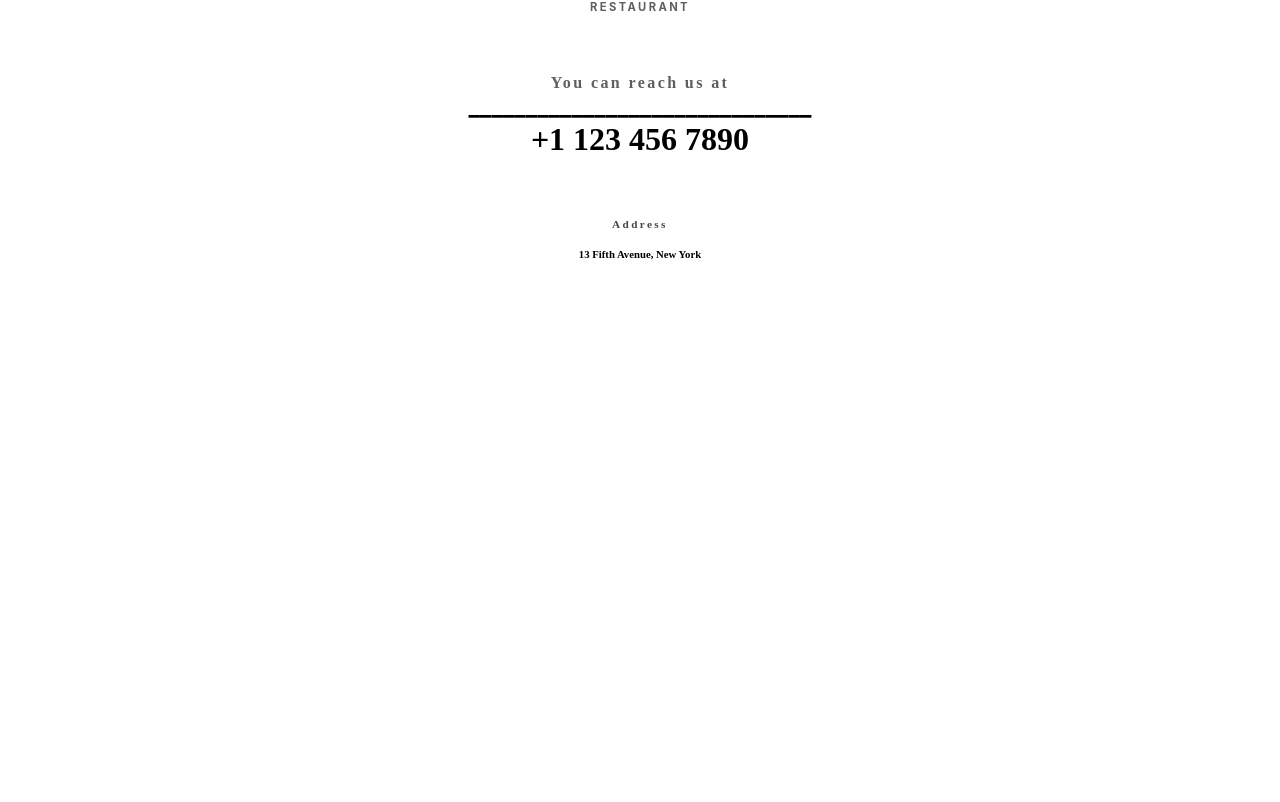
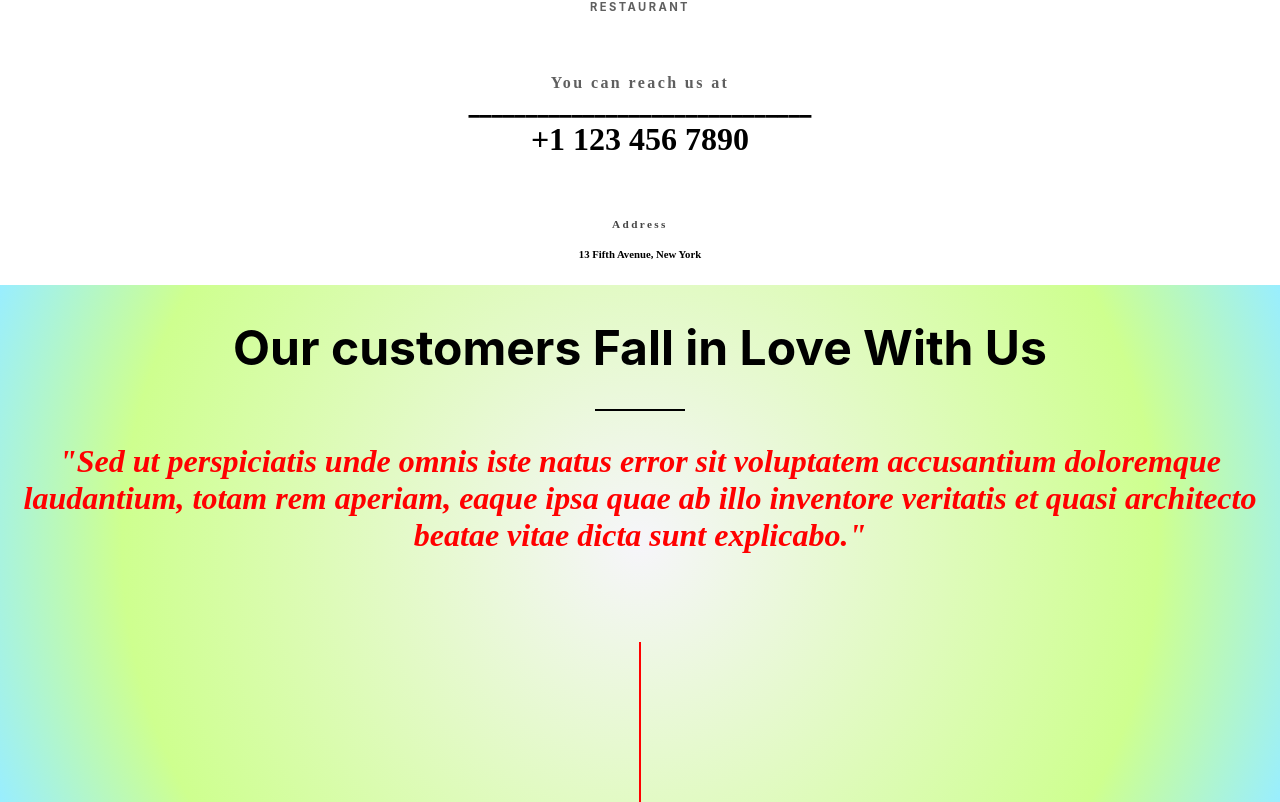
Before and after one commit to Yodawgz0/food-works, a React (Create React App) app: page / in a window 1280 px wide. Shown: the part 881-1683 px from the top of the page. Before the commit the page ends 1166 px from the top, so only its background shows below. Built offline with nearby package versions, Linux system fonts and the light colour scheme.

Commit message:
adding testimonials

```diff
--- a/src/App.js
+++ b/src/App.js
@@ -2,6 +2,7 @@ import "./App.scss";
 import HeaderMain from "./components/HeaderMain";
 import FooterMain from "./components/FooterMain";
 import Home from "./components/Home";
+import Testimonials from "./components/Testimonials";
 
 function App() {
   return (
@@ -9,6 +10,7 @@ function App() {
       <HeaderMain />
       <Home />
       <FooterMain />
+      <Testimonials/>
     </div>
   );
 }
--- a/src/components/Testimonials.js
+++ b/src/components/Testimonials.js
@@ -0,0 +1,14 @@
+import React from "react";
+export default function Testimonials() {
+    return(
+        <div className="testimonialcontainer">
+            <div className="testimonialcontainer__mainheading"><h1>Our customers Fall in Love With Us</h1></div>
+            <div className="testimonialcontainer__blackline"></div>
+            <div className="testimonialcontainer__details"><p>
+            "Sed ut perspiciatis unde omnis iste natus error sit voluptatem accusantium doloremque laudantium,
+            totam rem aperiam, eaque ipsa quae ab illo inventore veritatis et quasi architecto beatae vitae
+            dicta sunt explicabo."</p></div>
+            <div className="testimonialcontainer__redline"></div>
+        </div>
+    )
+}
--- a/src/index.scss
+++ b/src/index.scss
@@ -1,6 +1,7 @@
 @import "../src/styles/FooterStyles.scss";
 @import "../src/styles/HeaderStyles.scss";
 @import "../src/styles/HomeStyle.scss";
+@import "../src/styles/Testimonials.scss";
 
 body {
   margin: 0;
--- a/src/styles/Testimonials.scss
+++ b/src/styles/Testimonials.scss
@@ -0,0 +1,34 @@
+.testimonialcontainer{
+    height: auto;
+    width: 100vw;
+    background: rgb(246,245,250);
+    background: radial-gradient(circle, rgba(246,245,250,1) 0%, rgba(206,255,143,1) 75%, rgba(153,238,255,1) 100%);;
+    display: flex;
+    flex-direction: column;
+    justify-content: space-around;
+    align-items: center;
+
+&__mainheading{
+    font-size: 1.5rem;
+    text-align: center;
+}
+&__blackline{
+    border-bottom: 2px solid black;
+    width: 7vw;
+
+}
+&__details{
+    font-size: 2.0rem;
+    font-family: cursive;
+    font-style: italic;
+    color: red;
+    text-align: center;
+    font-weight: bold;
+}
+&__redline{
+    margin-top: 7vh;
+    border-left: 2px solid red;
+    height: 20vh;
+    left: 50vw;
+}
+}
```
